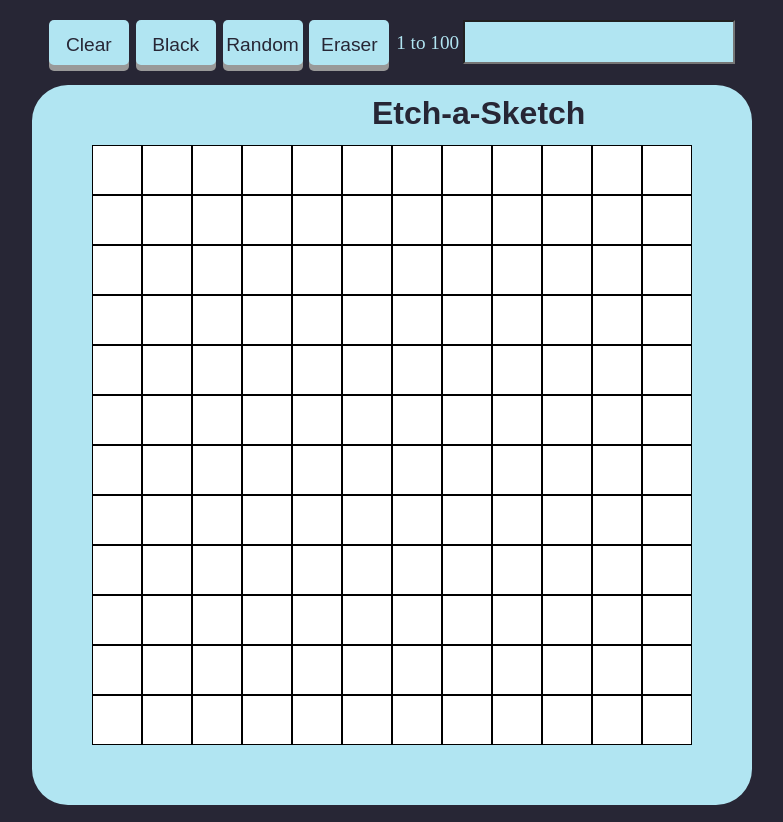
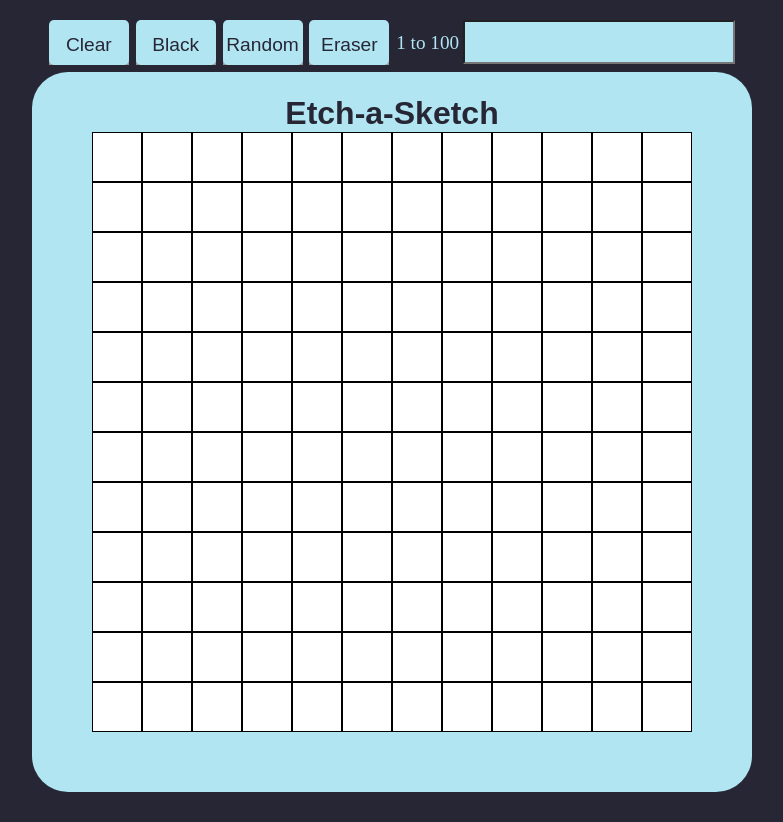
Before and after one commit to Ki1chi/Etch-a-Sketch, a plain HTML site: page index.html in a window 1280 px wide. Shown: the whole page, without its empty margins (248-1031 px from the left). Drawn offline with Linux system fonts and the light colour scheme.

Commit message:
fixed title

```diff
--- a/styles.css
+++ b/styles.css
@@ -41,17 +41,16 @@ h1{
 }
 
 .container{
-    position: relative;
     width: 600px;
     height: 600px;
     margin: auto;
-    margin-top: 20px;
     border: 60px solid #B1E5F2;
     border-radius: 5%;
     display: grid;
     grid-template-columns: repeat(12, 1fr );
     grid-template-rows: repeat(12, 1fr);
     z-index: 0;
+    transform: translateY(-30px);
 }
 
 .items{
@@ -73,14 +72,16 @@ h1{
     background-color: #B1E5F2;
 }
 .main{
+    display: flex;
     position: relative;
+    flex-direction: column;
 }
 .title{
+    transform: translateY(30px);
+    width: 600px;
     font-family: fantasy;
-    position: absolute;
-    transform: translateX(620px)translateY(10px);
     z-index: 1;
-    background-color:#B1E5F2;
+    margin: auto;
+    background-color: #B1E5F2;
     color: #272635;
-
 }
```
